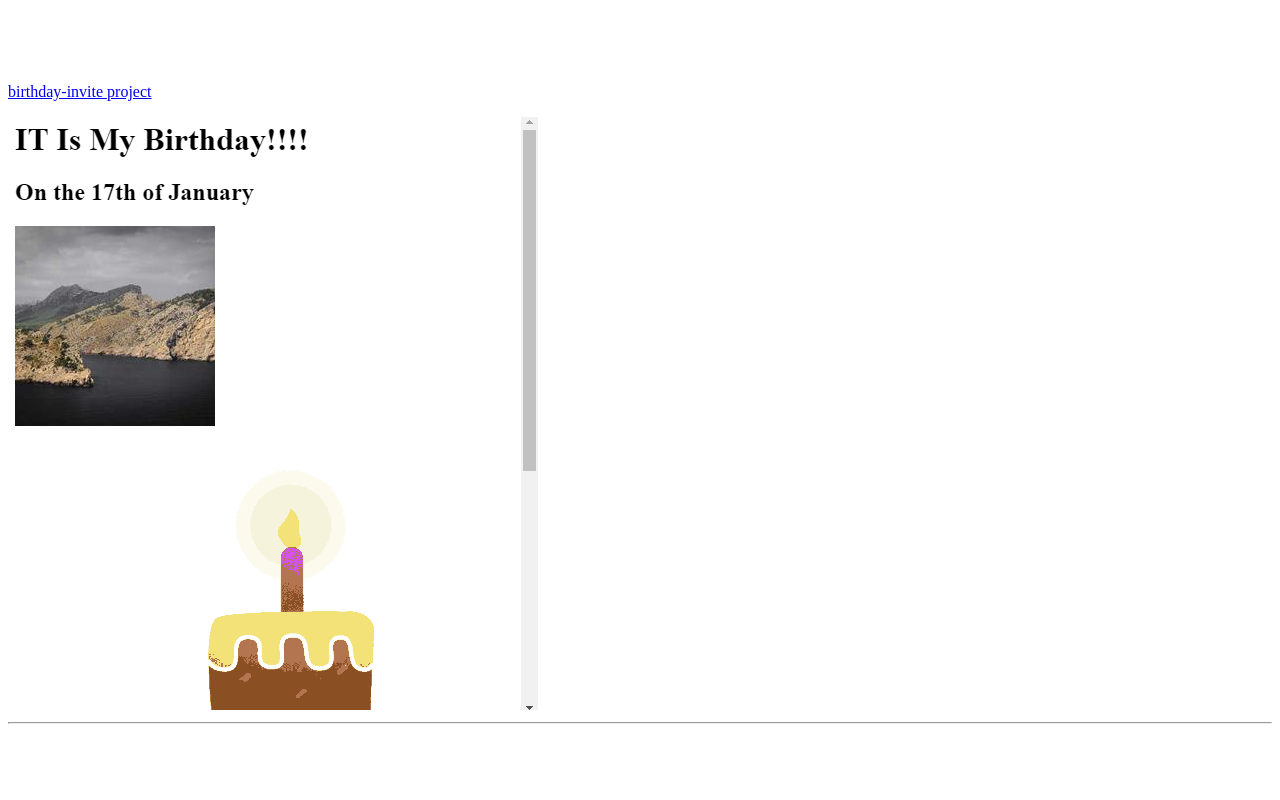
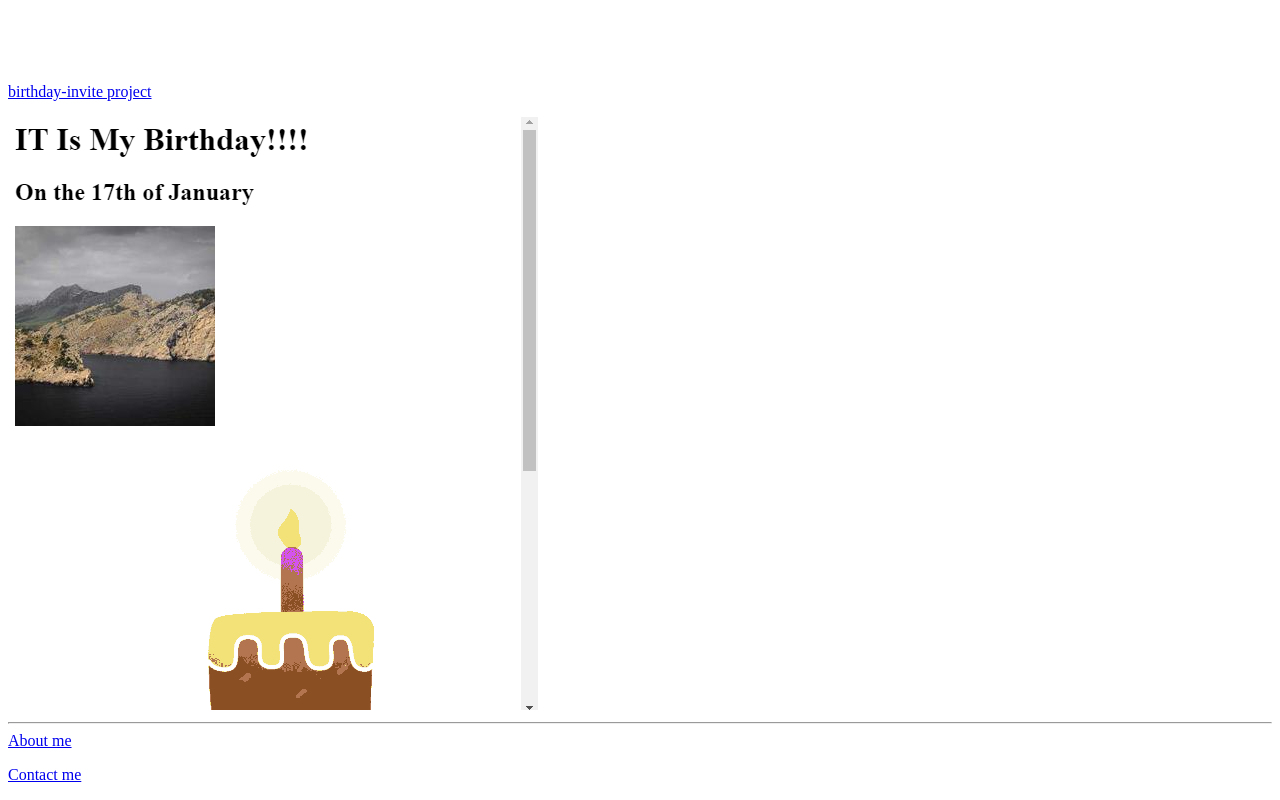
Before and after one commit to blacknight0007/html-portfolio, a plain HTML site: page index.html in a window 1280 px wide. Shown: the part 708-1508 px from the top of the page. Before the commit the page ends 1448 px from the top, so only its background shows below. Drawn offline with Linux system fonts and the light colour scheme.

Commit message:
Update index.html

```diff
--- a/index.html
+++ b/index.html
@@ -18,8 +18,9 @@
       </p>
   <img src="./assets/images/birthday project screenshot.png" alt="a screenshot of my birthday invite webpage" />
   <hr />
-  <a href="./public/about.html"About me<a />
+  <a href="./public/about.html">About me<a />
   <p>
-  <a href="./public/contact.html"Contact me<a />
-</p></body>
+  <a href="./public/contact.html">Contact me<a />
+  </p>
+</body>
 </html>
```
